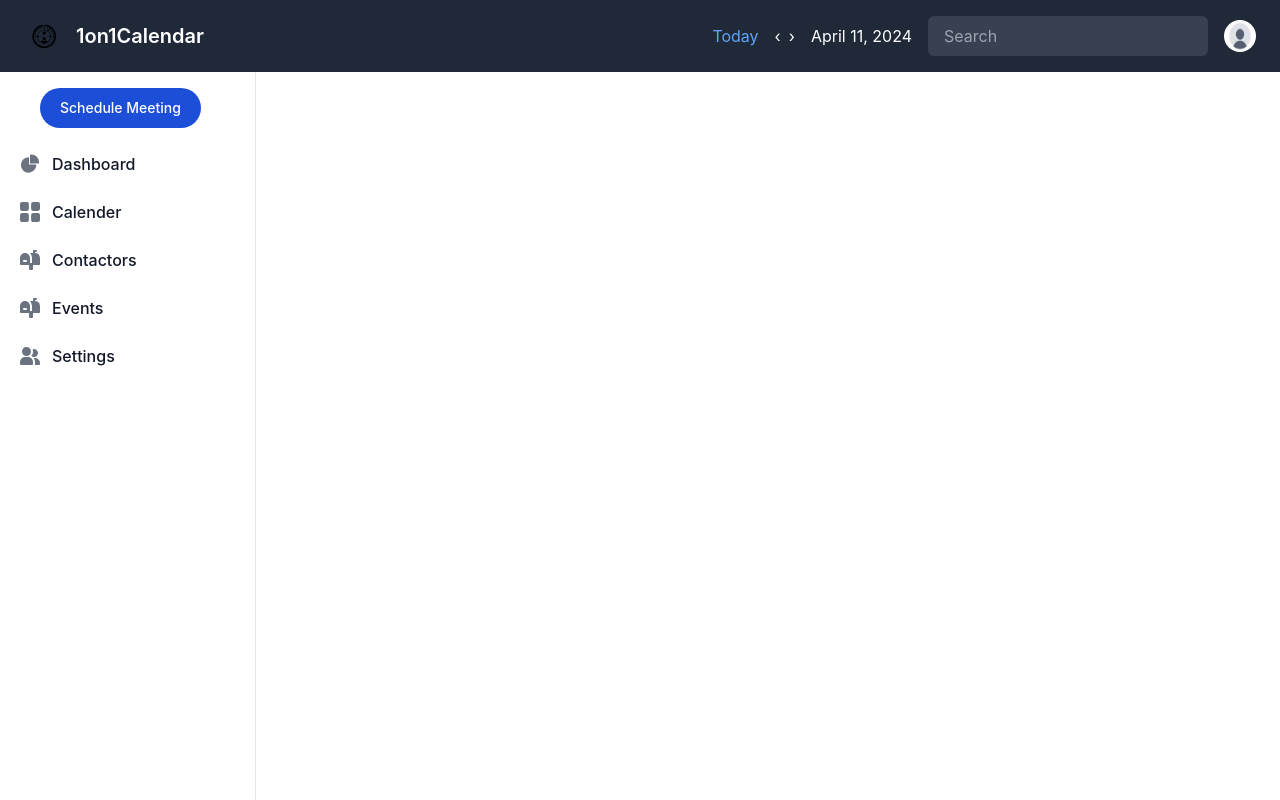
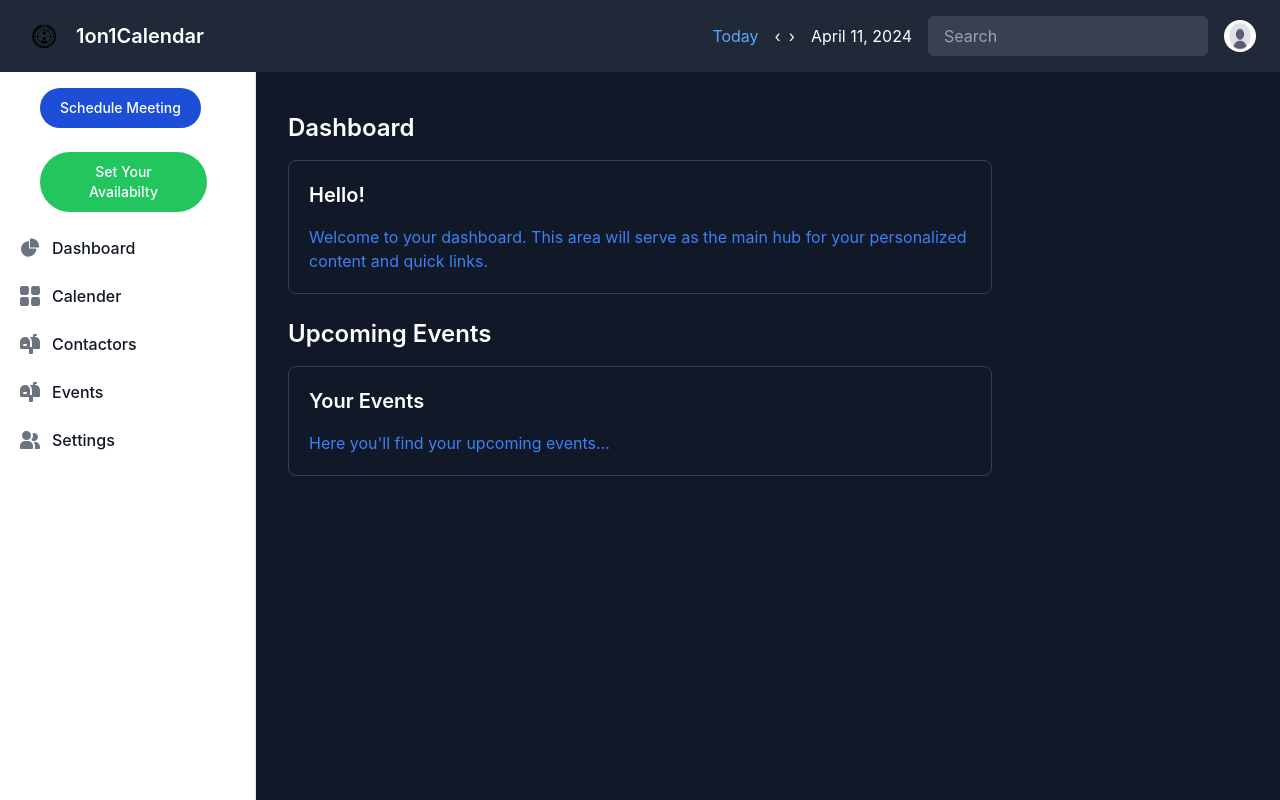
Before and after one commit to HansYolo43/1on1-Final-Phase, a React (Create React App) app in the folder react-frontend/: page /dashboard in a window 1280 px wide. Built offline with nearby package versions, Linux system fonts and the light colour scheme; sample sign-in values are in the browser's storage.

Commit message:
add avail

```diff
--- a/react-frontend/package.json
+++ b/react-frontend/package.json
@@ -7,6 +7,8 @@
     "@emotion/styled": "^11.11.5",
     "@mui/material": "^5.15.15",
     "@mui/x-data-grid": "^7.1.1",
+    "@mui/x-date-pickers": "^7.1.1",
+    "@mui/x-date-pickers-pro": "^7.1.1",
     "@radix-ui/react-dialog": "^1.0.5",
     "@testing-library/jest-dom": "^5.17.0",
     "@testing-library/react": "^13.4.0",
@@ -17,7 +19,9 @@
     "@types/react-dom": "^18.2.24",
     "axios": "^1.6.8",
     "date-fns": "^3.6.0",
+    "dayjs": "^1.11.10",
     "react": "^18.2.0",
+    "react-calendar": "^4.8.0",
     "react-dom": "^18.2.0",
     "react-hook-form": "^7.51.3",
     "react-hot-toast": "^2.4.1",
--- /dev/null
+++ b/react-frontend/src/components/AvailiblityModal.tsx
@@ -0,0 +1,101 @@
+import React, { useState } from "react";
+import Modal from "./Modal"; // Assuming Modal is in the same directory
+import toast from "react-hot-toast";
+
+import dayjs, { Dayjs } from "dayjs";
+import { LocalizationProvider } from "@mui/x-date-pickers/LocalizationProvider";
+import { DateRange } from "@mui/x-date-pickers-pro/models";
+import { AdapterDayjs } from "@mui/x-date-pickers/AdapterDayjs";
+import { SingleInputTimeRangeField } from "@mui/x-date-pickers-pro/SingleInputTimeRangeField";
+import { DateCalendar } from '@mui/x-date-pickers/DateCalendar';
+import axios from "axios";
+
+
+
+
+interface AvailiblityModalProps {
+  closeModal: () => void;
+}
+
+const AvailiblityModal: React.FC<AvailiblityModalProps> = ({ closeModal }) => {
+  const [selectedDate, setSelectedDate] = useState<Dayjs>(dayjs());
+  const [timeRange, setTimeRange] = useState<DateRange<Dayjs>>([dayjs(), dayjs().add(1, 'hour')]);
+  const handleSubmit = async () => {
+    // Format start and end datetimes by combining the selected date with the time range
+    if (!selectedDate || !timeRange[0] || !timeRange[1]) {
+      toast.error('Please ensure all date and time selections are complete.');
+      return;
+    }
+
+    // Prepare the payload from your state
+    const availabilityPayload = {
+      start_time: selectedDate.hour(timeRange[0].hour()).minute(timeRange[0].minute()).toISOString(),
+      end_time: selectedDate.hour(timeRange[1].hour()).minute(timeRange[1].minute()).toISOString(),
+      preference_level: 0
+    };
+
+
+    try {
+      const response = await axios.post('http://127.0.0.1:8000/calendars/availability/', availabilityPayload, {
+        headers: {
+          'Content-Type': 'application/json',
+          'Authorization': `Bearer ${localStorage.getItem('token')}`
+        }
+      });
+      toast.success('Availability created successfully');
+      closeModal();
+    } catch (error) {
+      if ((error as any).response && (error as any).response.status === 401) {
+        // Handle token refresh
+        try {
+          const availabilityPayload = {
+            start_time: selectedDate.hour(timeRange[0].hour()).minute(timeRange[0].minute()).toISOString(),
+            end_time: selectedDate.hour(timeRange[1].hour()).minute(timeRange[1].minute()).toISOString(),
+            preference_level: 0
+          };
+
+          const retryResponse = await axios.post('http://127.0.0.1:8000/calendars/availability/', availabilityPayload, {
+            headers: {
+              'Content-Type': 'application/json',
+              'Authorization': `Bearer ${localStorage.getItem('token')}`
+            }
+          });
+          toast.success('Availability created successfully');
+          closeModal();
+        } catch (refreshError) {
+          toast.error('Session expired. Please log in again.');
+        }
+      } else {
+        const errorMessage = (error as Error).message;
+        toast.error('Failed to create availability: ' + errorMessage);
+      }
+    }
+  };
+
+
+  return (
+    <Modal
+      isOpen={true}
+      onChange={closeModal}
+      title="Create Availability"
+      description="Enter the start and end time for your availability"
+      onClose={closeModal}
+    >
+              <LocalizationProvider dateAdapter={AdapterDayjs}>
+      <div className="space-y-4">
+
+          <DateCalendar value={selectedDate} onChange={setSelectedDate} defaultValue={dayjs('2024-04-12')} />
+          <div className="center-align w-full">
+          <SingleInputTimeRangeField label="Preferred Time" value={timeRange} onChange={setTimeRange}defaultValue={[dayjs('2022-04-17T15:30'), dayjs('2022-04-17T18:30')]} className="w-full" />
+          </div>
+            <button onClick={handleSubmit} className="w-full p-2 bg-blue-500 text-white rounded-md">
+            Create Availability
+          </button>
+
+        </div>
+        </LocalizationProvider>
+    </Modal>
+  );
+};
+
+export default AvailiblityModal;
--- a/react-frontend/src/components/Sidebar.tsx
+++ b/react-frontend/src/components/Sidebar.tsx
@@ -1,11 +1,18 @@
-import React from "react";
+import React, { useState } from "react";
 import { NavLink } from "react-router-dom";
+import AvailiblityModal from "./AvailiblityModal";
 
 interface SidebarProps {
-  onScheduleMeetingClick: () => void; // Define the type of your prop
+  onScheduleMeetingClick: () => void;
+  // Define the type of your prop
 }
 
 const Sidebar: React.FC<SidebarProps> = ({ onScheduleMeetingClick }) => {
+  const [isOpen, setIsOpen] = useState(false);
+
+  const onClick = () => setIsOpen(true);
+
+  const closeModal = () => setIsOpen(false);
   //Sidebar component
 
   return (
@@ -20,10 +27,23 @@ const Sidebar: React.FC<SidebarProps> = ({ onScheduleMeetingClick }) => {
             onClick={onScheduleMeetingClick}
             type="button"
             id="ScheduleBtn"
-            className="text-white bg-blue-700 hover:bg-blue-800 focus:outline-none focus:ring-4 focus:ring-blue-300 font-medium rounded-full text-sm px-5 py-2.5 text-center me-2 mb-2 dark:bg-blue-600 dark:hover:bg-blue-700 dark:focus:ring-blue-800"
+            className="text-white bg-blue-700 hover:bg-blue-800 focus:outline-none focus:ring-4 focus:ring-blue-300 font-medium rounded-full text-sm px-5 py-2.5 text-center me-2 mb-2 "
           >
             <span>Schedule Meeting</span>
           </button>
+        </div>
+        <div className="flex justify-between items-center py-2 px-7">
+          <button
+            onClick={onClick}
+            type="button"
+            id="AvailibitlyBtn"
+            className="bg-green-500 hover:bg-green-700 text-white focus:outline-none focus:ring-4 focus:ring-blue-300 font-medium rounded-full text-sm px-5 py-2.5 text-center me-2 mb-2  ">
+
+            <span>Set Your Availabilty</span>
+          </button>
+          {isOpen && <AvailiblityModal
+            closeModal={closeModal}
+          />}
         </div>
 
         <ul className="space-y-2 font-medium">
--- a/react-frontend/src/pages/Dashboard.tsx
+++ b/react-frontend/src/pages/Dashboard.tsx
@@ -2,22 +2,52 @@ import React, { useState } from "react";
 import Sidebar from "../components/Sidebar";
 import Navbar from "../components/Navbar";
 import ScheduleMeetingModal from '../components/ScheduleMeetingModal';
+import AvailiblityModal from '../components/AvailiblityModal';
+// import UpcomingEvents from "../components/UpcomingEvents";
+// import MiniCalendar from "../components/MiniCalendar";
+// import ActivityFeed from "../components/ActivityFeed";
 
-const Calendar: React.FC = () => {
+const Dashboard: React.FC = () => {
   const [isModalOpen, setIsModalOpen] = useState(false);
 
   const openModal = () => setIsModalOpen(true);
   const closeModal = () => setIsModalOpen(false);
 
-    return (
-      <div>
+  return (
+    <div className="bg-gray-900 h-screen">
       <Sidebar onScheduleMeetingClick={openModal} />
       <ScheduleMeetingModal isOpen={isModalOpen} onClose={closeModal} />
-
-      <Navbar/>
-        <h1>Dashboard</h1>
+      <Navbar />
+      <div className="pt-28 px-72 flex justify-start space-x-4"> {/* Adjust padding and space as needed */}
+        {/* Dashboard Intro */}
+        <div className="flex-grow min-w-0"> {/* flex-grow allows this div to take up available space */}
+          <div className="mb-6">
+            <h2 className="text-2xl font-semibold text-white">Dashboard</h2>
+            <div className="p-5 rounded-lg border border-gray-700 mt-4">
+              <h3 className="text-xl font-semibold text-white mb-4">Hello!</h3>
+              <p className="text-blue-500">Welcome to your dashboard. This area will serve as the main hub for your personalized content and quick links.</p>
+            </div>
+          </div>
+          {/* Upcoming Events */}
+          <div className="mb-6">
+            <h2 className="text-2xl font-semibold text-white">Upcoming Events</h2>
+            <div className="p-5 rounded-lg border border-gray-700 mt-4">
+              <h3 className="text-xl font-semibold text-white mb-4">Your Events</h3>
+              <p className="text-blue-500">Here you'll find your upcoming events...</p>
+              {/* Upcoming events content would go here */}
+              {/* <UpcomingEvents events={eventsData} /> */}
+            </div>
+          </div>
+        </div>
+        {/* Activity Feed */}
+        {/* Uncomment and include your activity feed component when it's ready */}
+        {/* <div className="flex-grow min-w-0">
+          <h2 className="text-2xl font-semibold text-white mb-6">Activity Feed</h2>
+          <ActivityFeed activities={activityData} />
+        </div> */}
       </div>
+    </div>
   );
 };
 
-export default Calendar;
+export default Dashboard;
```
Also changed, not shown: 1 other file (tests, documents, lock files or other folders).
